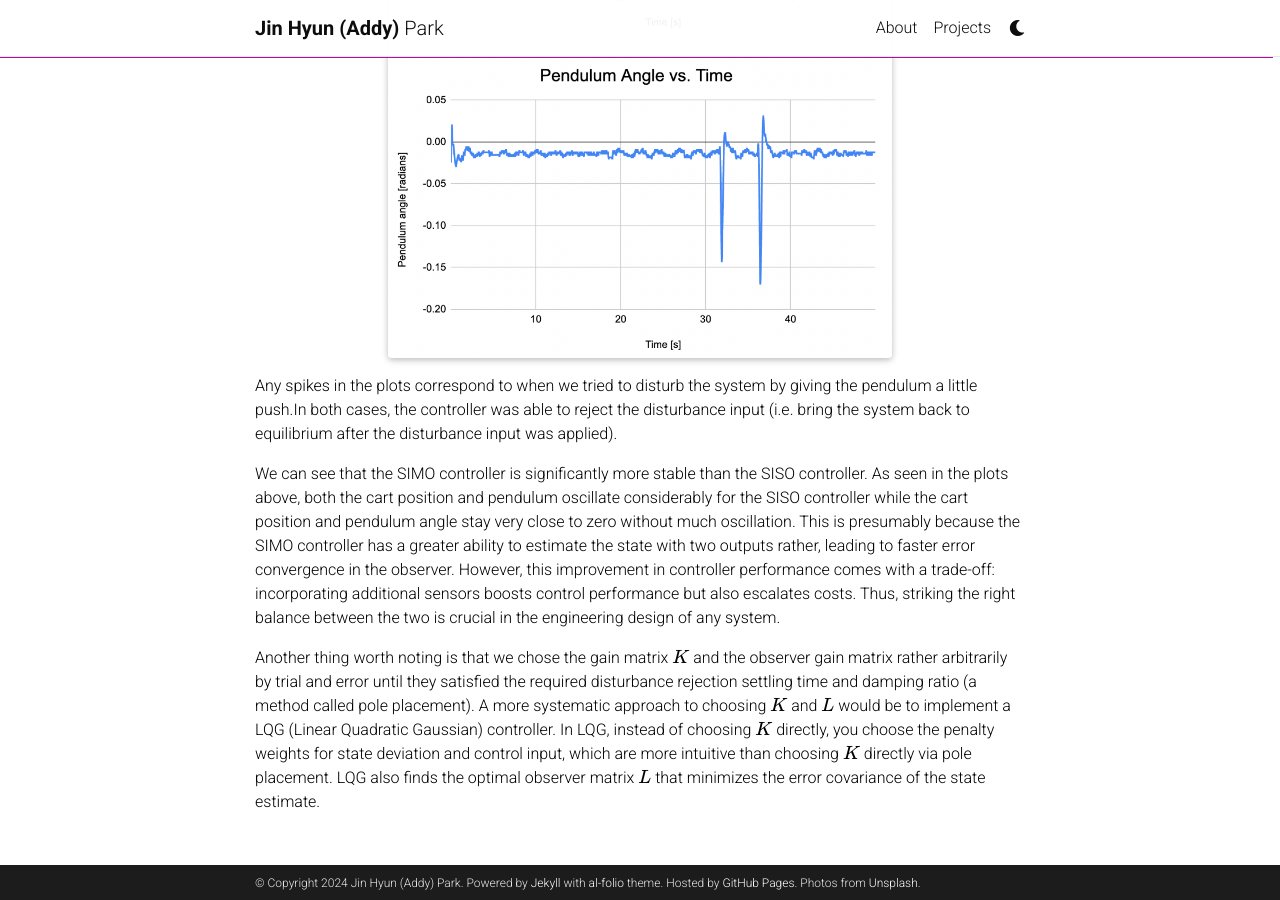
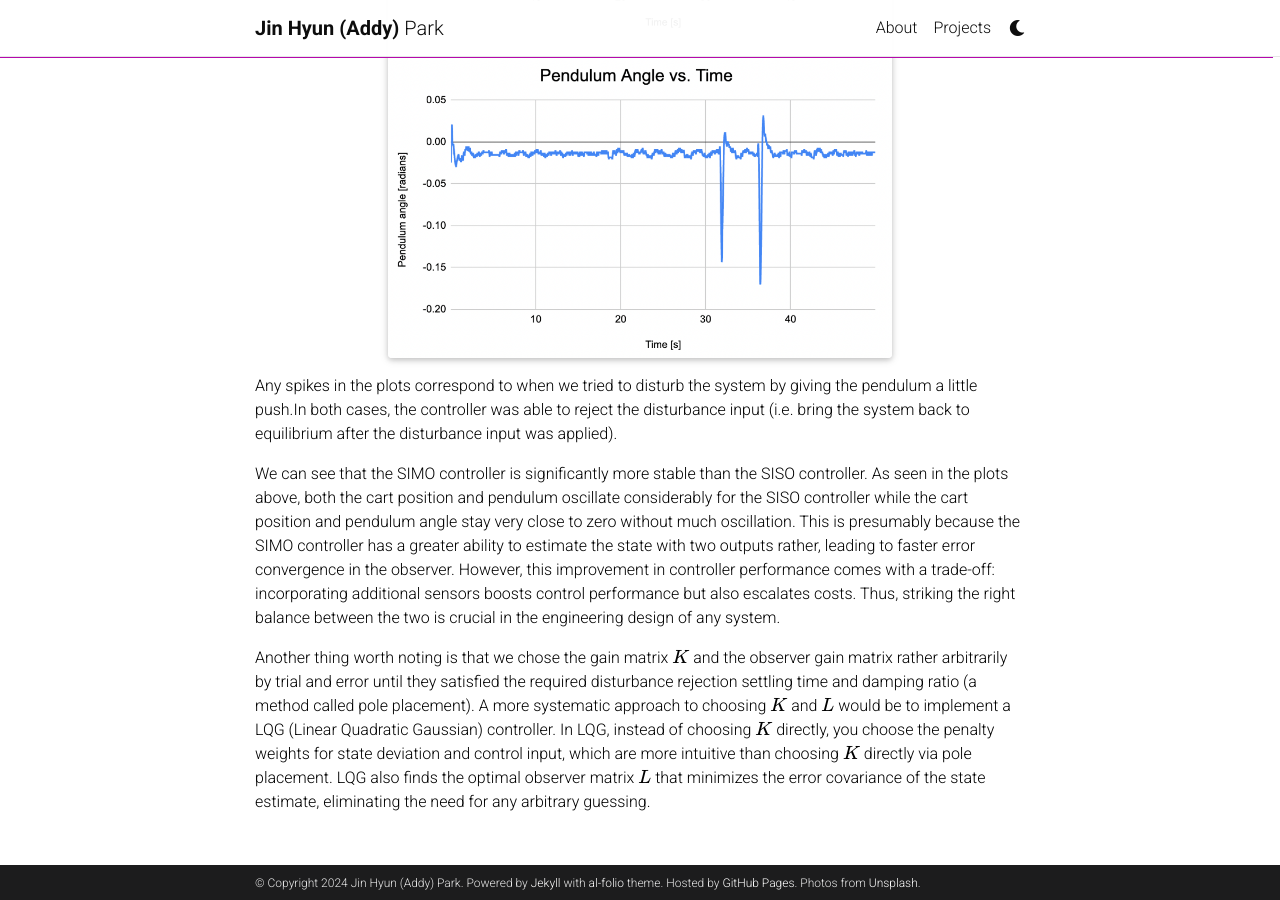
Before and after one commit to jinhyunpark2459/jinhyunpark2459.github.io, a Jekyll site: the page built from _projects/inverted_pendulum_2.md, in a window 1280 px wide and 900 px high, scrolled down 6247 px. Built offline with Jekyll 4.4.1, drawn with Linux system fonts in a browser that asks for light colours; full-size pictures stand in for the smaller copies a plugin makes; comment, search, counter and statistics services are not loaded; a style sheet for code colours, icons or effects is not loaded.

Commit message:
Update inverted_pendulum_2.md

```diff
--- a/_projects/inverted_pendulum_2.md
+++ b/_projects/inverted_pendulum_2.md
@@ -250,4 +250,4 @@
 
 We can see that the SIMO controller is significantly more stable than the SISO controller. As seen in the plots above, both the cart position and pendulum oscillate considerably for the SISO controller while the cart position and pendulum angle stay very close to zero without much oscillation. This is presumably because the SIMO controller has a greater ability to estimate the state with two outputs rather, leading to faster error convergence in the observer. However, this improvement in controller performance comes with a trade-off: incorporating additional sensors  boosts control performance but also escalates costs. Thus, striking the right balance between the two is crucial in the engineering design of any system.
 
-Another thing worth noting is that we chose the gain matrix $$K$$ and the observer gain matrix rather arbitrarily by trial and error until they satisfied the required disturbance rejection settling time and damping ratio (a method called pole placement). A more systematic approach to choosing $$K$$ and $$L$$ would be to implement a LQG (Linear Quadratic Gaussian) controller. In LQG, instead of choosing $$K$$ directly, you choose the penalty weights for state deviation and control input, which are more intuitive than choosing $$K$$ directly via pole placement. LQG also finds the optimal observer matrix $$L$$ that minimizes the error covariance of the state estimate.
+Another thing worth noting is that we chose the gain matrix $$K$$ and the observer gain matrix rather arbitrarily by trial and error until they satisfied the required disturbance rejection settling time and damping ratio (a method called pole placement). A more systematic approach to choosing $$K$$ and $$L$$ would be to implement a LQG (Linear Quadratic Gaussian) controller. In LQG, instead of choosing $$K$$ directly, you choose the penalty weights for state deviation and control input, which are more intuitive than choosing $$K$$ directly via pole placement. LQG also finds the optimal observer matrix $$L$$ that minimizes the error covariance of the state estimate, eliminating the need for any arbitrary guessing.
```
